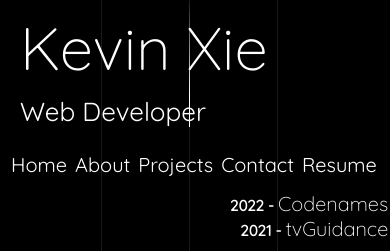
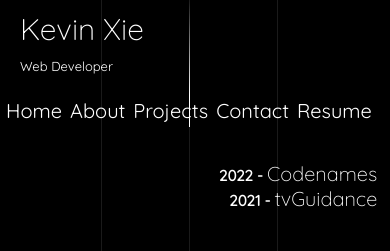
Before and after one commit to kersv/personalweb, a React (Create React App) app: page / in a window 390 px wide. Both pictures are taken after a click on the item "Projects". Shown: the top 251 px of the page. Built offline with nearby package versions, Linux system fonts and the light colour scheme.

Commit message:
responsive for mac

```diff
--- a/src/App.css
+++ b/src/App.css
@@ -24,16 +24,13 @@
   color: White;
   font-weight: 300;
   font-size: 60px;
-  margin: 0;
   padding: 10px 20px 10px 20px;
 }
 
 .job-title{
   padding-left: 20px;
-  margin: 0;
   font-size: 26px;
 }
-
 
 .nav-panel{
   padding: 20px;
@@ -279,6 +276,70 @@ footer{
   color: rgb(247, 109, 121);
 }
 
+@media screen and (max-width: 1700px) {
+
+  .copyright{
+    font-size: 14px;
+  }
+
+  .about-me-container{
+    width: 400px;
+  }
+
+  .about-me{
+    font-size: 18px ;
+  }
+
+  .skill-icon{
+    width: 40px;
+    height: 40px;
+  }
+  .skill-icon:hover{
+    width: 50px;
+    height: 50px;
+  }
+
+  .project-list{
+    right: 15px;
+    top: 15px;
+  }
+
+  .project-name{
+    font-size: 20px;
+  }
+  .project-title{
+    font-size: 25px;
+  }
+  .individual-project{
+    display: flex;
+    flex-direction: column;
+    align-items: center;
+  }
+  .slider{
+    margin-top: 50px;
+    margin-left: 40px;
+    width: 500px;
+    height: 400px;
+  }
+  .tech-stack-icon{
+    padding: 10px;
+    width: 40px;
+    height: 40px;
+
+  }
+  .project-desc{
+    font-size: 15px;
+    width: 500px;
+
+  }
+  .project-github{
+    right: 5px;
+    bottom: 5px;
+    width: 30px;
+    height: 30px;
+  }
+}
+
 @media screen and (max-width: 646px) {
 
   .borderbox{
@@ -287,6 +348,13 @@ footer{
     top: 0;
     left: 0;
     margin: 0;
+  }
+
+  .name{
+    font-size: 30px;
+  }
+  .job-title{
+    font-size: 13px;
   }
   .Home{
     font-size: 20px;
@@ -299,7 +367,7 @@ footer{
     display: flex;
   }
   .nav-panel{
-    padding-left: 7px;
+    padding-left: 2px;
   }
   .nav-links{
     padding: 4px;
@@ -327,8 +395,8 @@ footer{
 
 
   .project-list{
-    right: -10px;
-    top: -10px;
+    right: 1px;
+    top: 1px;
   }
 
   .project-name{
@@ -360,7 +428,7 @@ footer{
 
   }
   .project-github{
-    right: -10px;
+    right: 1px;
     bottom: -10px;
     width: 30px;
     height: 30px;
```
